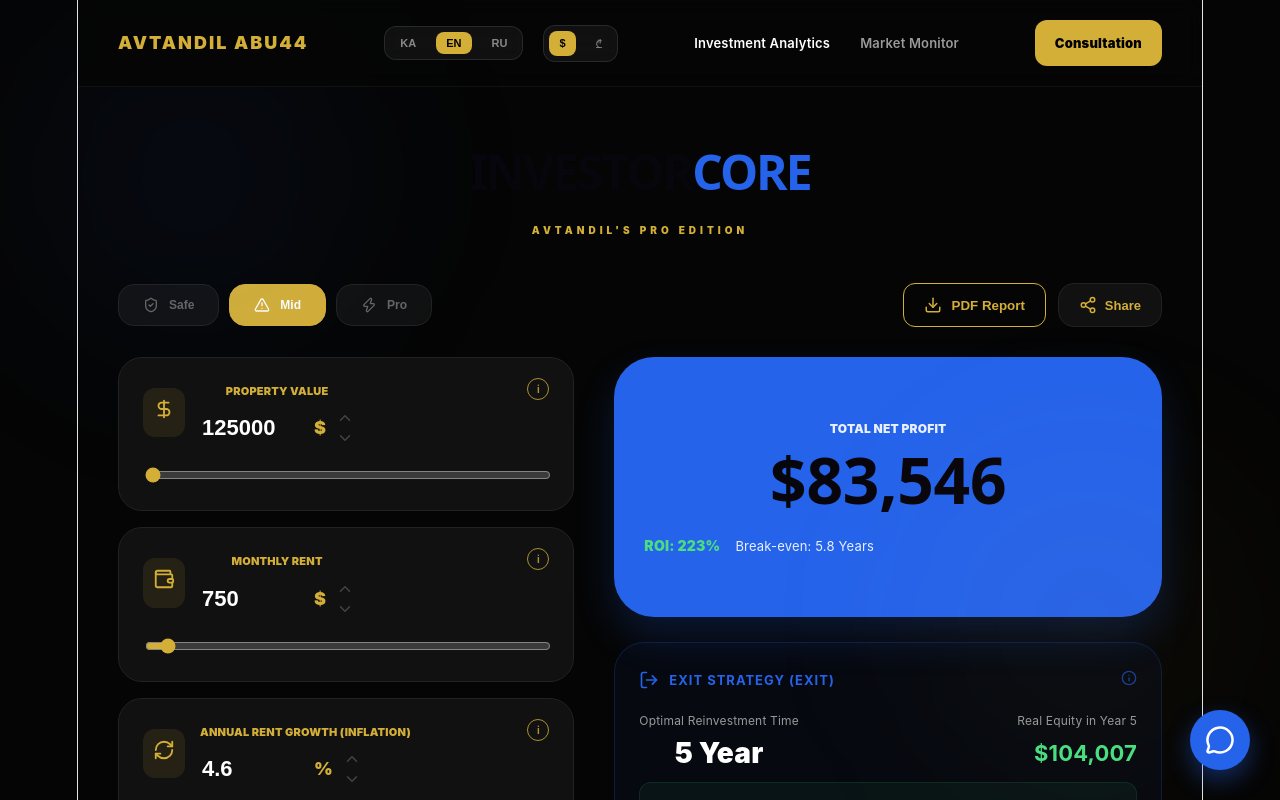
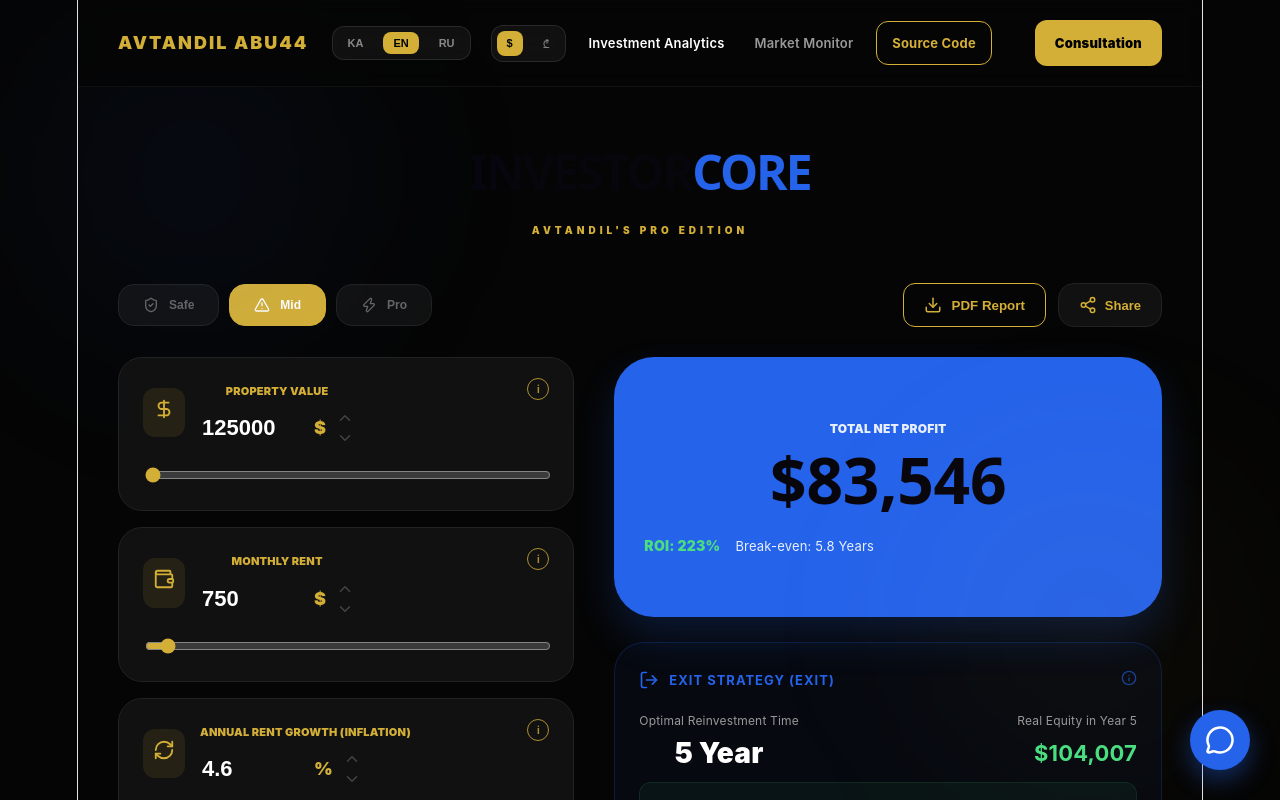
Before and after one commit to Avtandil-abu/luxury-realestate-dashboard, a React (Vite) app: page / in a window 1280 px wide. Shown: the top 800 px of the page. Built offline with nearby package versions, Linux system fonts and the light colour scheme; no server answers.

Commit message:
moved gumroad link to header for better visibility

```diff
--- a/src/App.jsx
+++ b/src/App.jsx
@@ -190,6 +190,27 @@ const App = () => {
             </a>
           </div>
         )}
+        {/* --- Gumroad Link --- */}
+        <a
+          href="https://abuashvili.gumroad.com/l/svmlvq"
+          target="_blank"
+          rel="noopener noreferrer"
+          style={{
+            color: '#D4AF37',
+            textDecoration: 'none',
+            fontSize: isMobile ? '11px' : '13px',
+            fontWeight: 'bold',
+            border: '1px solid #D4AF37',
+            padding: '8px 15px',
+            borderRadius: '12px',
+            marginRight: isMobile ? '0' : '20px',
+            transition: '0.3s'
+          }}
+          onMouseOver={(e) => { e.target.style.backgroundColor = 'rgba(212, 175, 55, 0.1)'; }}
+          onMouseOut={(e) => { e.target.style.backgroundColor = 'transparent'; }}
+        >
+          Source Code
+        </a>
         <a
           href="mailto:abuashviliavtandil@gmail.com"
           className="consult-link-btn"
@@ -504,25 +525,7 @@ const App = () => {
                     LinkedIn პროფილი
                   </a>
                 </li>
-                {/* <div style={{ marginTop: '15px' }}>
-                  <a
-                    href="https://abuashvili.gumroad.com/l/svmlvq"
-                    target="_blank"
-                    rel="noopener noreferrer"
-                    style={{
-                      color: '#FFD700',
-                      textDecoration: 'none',
-                      fontSize: '14px',
-                      fontWeight: 'bold',
-                      border: '1px solid #FFD700',
-                      padding: '8px 12px',
-                      borderRadius: '5px',
-                      display: 'inline-block'
-                    }}
-                  >
-                    Get Source Code & License
-                  </a>
-                </div> */}
+
               </ul>
             </div>
 
```
